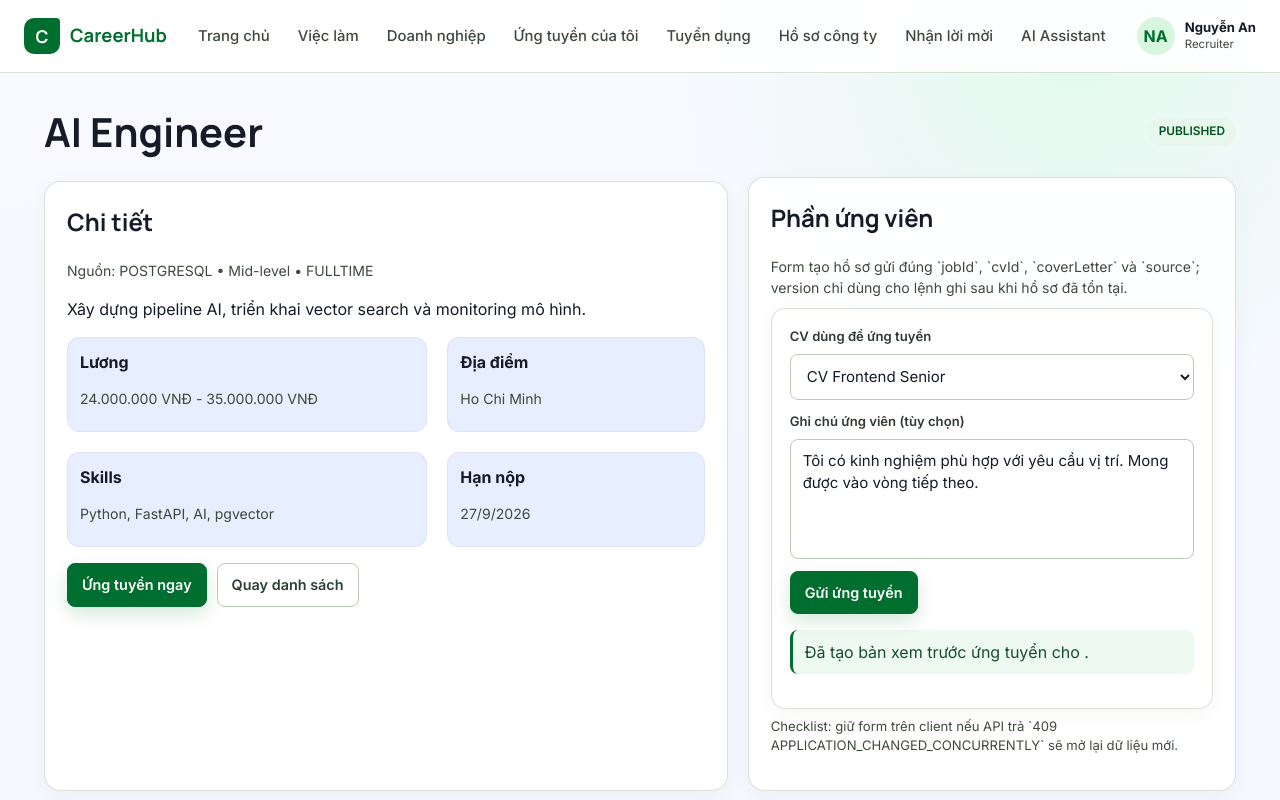
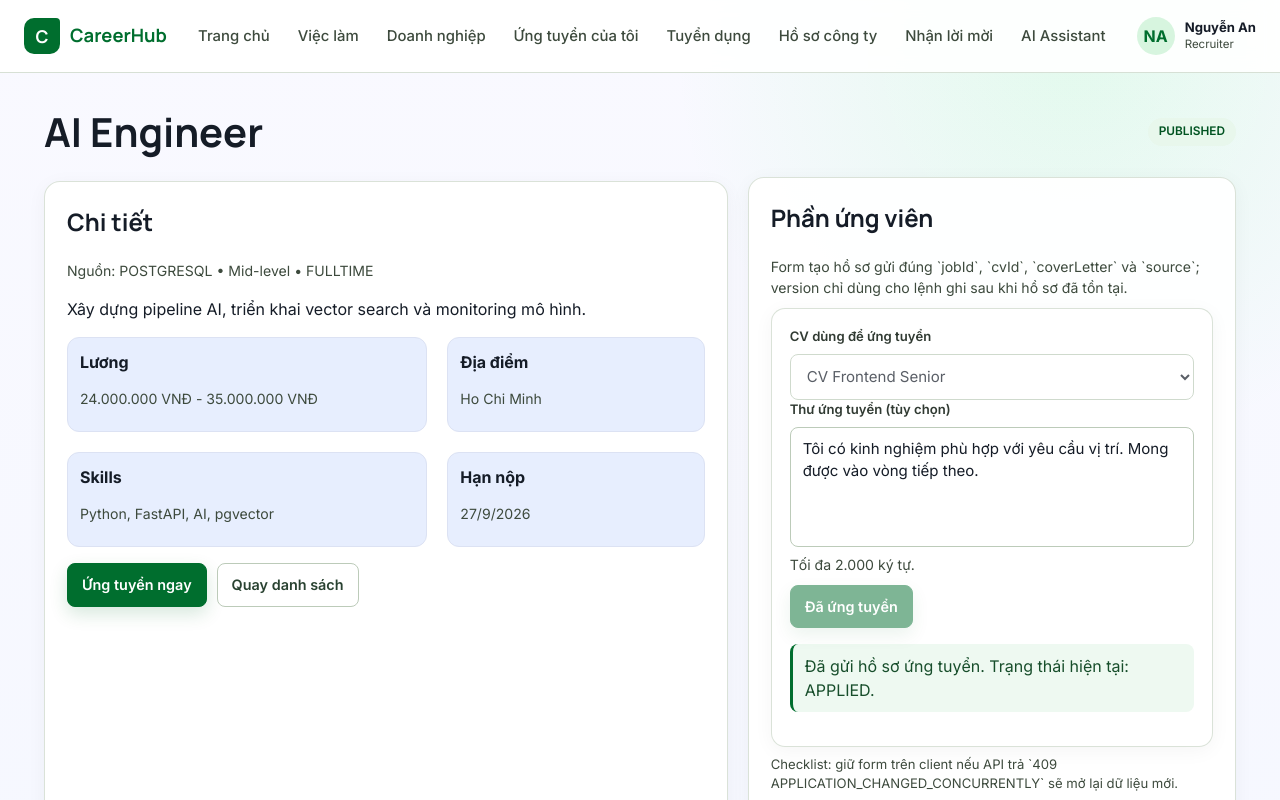
Before and after one commit to doan2026/Recruitment-System, a Next.js app in the folder frontend/: page /candidate/jobs/job-ai-002 in a window 1280 px wide. Both pictures are taken after a click on the button "Gửi ứng tuyển". Shown: the top 800 px of the page. Built offline with nearby package versions, Linux system fonts and the light colour scheme; no server answers.

Commit message:
feat(frontend): show reapplication cooldown

```diff
--- a/frontend/components/ApplyForm.tsx
+++ b/frontend/components/ApplyForm.tsx
@@ -1,43 +1,80 @@
 "use client";
 
-import { useState } from "react";
+import { FormEvent, useState } from "react";
+import { applicationCooldownView } from "../lib/applicationCooldown";
+import { toUserMessage } from "../lib/apiClient";
+import { isDemoPerson2Api, submitCandidateApplication } from "../lib/person2Api";
 
 export function ApplyForm({ jobId }: { jobId: string }) {
-  const [cvId, setCvId] = useState("cv-frontend-01");
-  const [note, setNote] = useState("Tôi có kinh nghiệm phù hợp với yêu cầu vị trí. Mong được vào vòng tiếp theo.");
+  const [cvId, setCvId] = useState(isDemoPerson2Api ? "cv-frontend-01" : "");
+  const [coverLetter, setCoverLetter] = useState("Tôi có kinh nghiệm phù hợp với yêu cầu vị trí. Mong được vào vòng tiếp theo.");
   const [pending, setPending] = useState(false);
+  const [submitted, setSubmitted] = useState(false);
+  const [responseError, setResponseError] = useState<unknown>(null);
   const [message, setMessage] = useState("");
 
-  function submit(event: React.FormEvent<HTMLFormElement>) {
+  async function submit(event: FormEvent<HTMLFormElement>) {
     event.preventDefault();
-    if (pending) return;
+    if (pending || submitted) return;
+    if (!cvId.trim()) {
+      setResponseError(null);
+      setMessage("Vui lòng chọn hoặc nhập mã CV đang hoạt động.");
+      return;
+    }
     setPending(true);
+    setResponseError(null);
     setMessage("");
-    window.setTimeout(() => {
+    try {
+      const response = await submitCandidateApplication({
+        jobId,
+        cvId: cvId.trim(),
+        coverLetter,
+        source: "SEARCH",
+      });
+      setSubmitted(true);
+      setMessage(`Đã gửi hồ sơ ứng tuyển. Trạng thái hiện tại: ${response.data.status}.`);
+    } catch (reason: unknown) {
+      setResponseError(reason);
+    } finally {
       setPending(false);
-      setMessage(`Đã tạo bản xem trước ứng tuyển cho .`);
-    }, 450);
+    }
   }
 
+  const cooldown = applicationCooldownView(responseError);
+
   return (
-    <form className="card" id="apply" noValidate onSubmit={submit}>
+    <form className="card form-stack" id="apply" noValidate onSubmit={submit}>
       <div className="field">
         <label className="label" htmlFor="apply-cv">CV dùng để ứng tuyển</label>
-        <select id="apply-cv" className="select" value={cvId} onChange={(event) => setCvId(event.target.value)}>
-          <option value="cv-frontend-01">CV Frontend Senior</option>
-          <option value="cv-frontend-02">CV Frontend Junior</option>
-        </select>
+        {isDemoPerson2Api ? (
+          <select id="apply-cv" className="select" value={cvId} disabled={pending || submitted} onChange={(event) => setCvId(event.target.value)}>
+            <option value="cv-frontend-01">CV Frontend Senior</option>
+            <option value="cv-frontend-02">CV Frontend Junior</option>
+          </select>
+        ) : (
+          <input id="apply-cv" className="input" value={cvId} disabled={pending || submitted} placeholder="UUID của CV active" aria-describedby="apply-cv-help" onChange={(event) => setCvId(event.target.value)} />
+        )}
+        {!isDemoPerson2Api ? <span id="apply-cv-help" className="help">CV được quản lý ở Profile Service; form không lưu mã này ngoài React state.</span> : null}
       </div>
-      <div className="field" style={{ marginTop: 12 }}>
-        <label className="label" htmlFor="apply-note">Ghi chú ứng viên (tùy chọn)</label>
-        <textarea id="apply-note" className="textarea resize-none" rows={4} value={note} onChange={(event) => setNote(event.target.value)} />
+      <div className="field">
+        <label className="label" htmlFor="apply-note">Thư ứng tuyển (tùy chọn)</label>
+        <textarea id="apply-note" className="textarea resize-none" rows={4} maxLength={2000} value={coverLetter} disabled={pending || submitted} onChange={(event) => setCoverLetter(event.target.value)} />
+        <span className="help">Tối đa 2.000 ký tự.</span>
       </div>
-      <div className="btn-group" style={{ marginTop: 12 }}>
-        <button className="btn btn-primary" type="submit" disabled={pending} aria-busy={pending}>
-          {pending ? "Đang gửi…" : "Gửi ứng tuyển"}
+      <div className="btn-group">
+        <button className="btn btn-primary" type="submit" disabled={pending || submitted || cooldown !== null} aria-busy={pending}>
+          {pending ? "Đang gửi…" : submitted ? "Đã ứng tuyển" : "Gửi ứng tuyển"}
         </button>
       </div>
-      {message ? <p className="notice notice-success" role="status">{message}</p> : null}
+      {message ? <p className={submitted ? "notice notice-success" : "form-error"} role="status">{message}</p> : null}
+      {cooldown ? (
+        <section className="notice notice-warning" role="alert">
+          <strong>{cooldown.title}</strong>
+          <p>{cooldown.description}</p>
+          <time dateTime={cooldown.eligibleAt}>Có thể nộp lại: {cooldown.eligibleAtLabel}</time>
+        </section>
+      ) : null}
+      {responseError && !cooldown ? <p className="notice notice-danger" role="alert"><strong>Chưa gửi được hồ sơ.</strong> {toUserMessage(responseError)}</p> : null}
     </form>
   );
 }
--- a/frontend/lib/apiClientCore.ts
+++ b/frontend/lib/apiClientCore.ts
@@ -260,6 +260,7 @@ export function normalizeError(code: string): string {
     OFFER_CHANGED_CONCURRENTLY: "Offer vừa được cập nhật. Hãy tải lại trước khi phản hồi.",
     APPLICATION_CHANGED_CONCURRENTLY: "Hồ sơ vừa thay đổi. Hãy tải lại trước khi tiếp tục.",
     INVALID_APPLICATION_TRANSITION: "Trạng thái hồ sơ đã thay đổi hoặc thao tác này không còn hợp lệ. Hãy tải lại pipeline.",
+    REAPPLICATION_COOLDOWN: "Bạn đang trong thời gian chờ trước khi có thể ứng tuyển lại.",
     JOB_STATE_CHANGED: "Trạng thái tin tuyển dụng vừa thay đổi. Hãy tải lại và so sánh trước khi tiếp tục.",
     JOB_ACCESS_DENIED: "Bạn không có quyền thao tác với tin tuyển dụng này. Danh sách sẽ được đồng bộ lại.",
     JOB_SEARCH_PAGE_TOO_DEEP: "Kết quả quá sâu. Hãy lọc hẹp hơn hoặc chuyển sang tải thêm.",
--- /dev/null
+++ b/frontend/lib/applicationCooldown.ts
@@ -0,0 +1,28 @@
+import { ApiClientError } from "./apiClientCore";
+
+export interface ApplicationCooldownView {
+  eligibleAt: string;
+  eligibleAtLabel: string;
+  title: string;
+  description: string;
+}
+
+export function applicationCooldownView(error: unknown): ApplicationCooldownView | null {
+  if (!(error instanceof ApiClientError) || error.status !== 409 || error.code !== "REAPPLICATION_COOLDOWN") {
+    return null;
+  }
+  const eligibleAt = typeof error.details.eligibleAt === "string" ? error.details.eligibleAt : "";
+  const timestamp = Date.parse(eligibleAt);
+  if (!eligibleAt || Number.isNaN(timestamp)) return null;
+  const eligibleAtLabel = new Intl.DateTimeFormat("vi-VN", {
+    dateStyle: "long",
+    timeStyle: "short",
+    timeZone: "Asia/Ho_Chi_Minh",
+  }).format(timestamp);
+  return {
+    eligibleAt,
+    eligibleAtLabel,
+    title: "Chưa thể ứng tuyển lại",
+    description: `Bạn có thể nộp lại từ ${eligibleAtLabel}. Đây là thời điểm kết thúc 30 ngày chờ sau lần bị từ chối gần nhất.`,
+  };
+}
--- a/frontend/lib/person2Api.ts
+++ b/frontend/lib/person2Api.ts
@@ -908,6 +908,54 @@ export async function getApplications(candidateId?: string, signal?: AbortSignal
   return { ...response, data: response.data.map(toApplication) };
 }
 
+export async function submitCandidateApplication(
+  values: {
+    jobId: string;
+    cvId: string;
+    coverLetter?: string;
+    source: "SEARCH" | "AI_RECOMMENDATION" | "COMPANY_PAGE" | "SHARED_LINK" | "OTHER";
+  },
+  signal?: AbortSignal,
+): Promise<ApiEnvelope<CandidateApplication>> {
+  if (isDemoPerson2Api) {
+    const job = demo.jobs.find((item) => item.id === values.jobId);
+    if (!job) throw new ApiClientError({ code: "JOB_NOT_FOUND", status: 404 });
+    const now = new Date().toISOString();
+    return {
+      data: {
+        id: `application-${Date.now()}`,
+        candidateId: "demo-candidate",
+        candidateName: "Ứng viên demo",
+        email: "",
+        jobId: values.jobId,
+        jobTitle: job.title,
+        companyName: "Doanh nghiệp tuyển dụng",
+        status: "APPLIED",
+        version: 0,
+        createdAt: now,
+        hasCv: true,
+      },
+      meta: null,
+    };
+  }
+  assertCanonicalUuidV4(values.jobId, "jobId");
+  assertCanonicalUuidV4(values.cvId, "cvId");
+  const body = selectContractFields({
+    jobId: values.jobId,
+    cvId: values.cvId,
+    coverLetter: values.coverLetter?.trim() || undefined,
+    source: values.source,
+  }, ["jobId", "cvId", "coverLetter", "source"] as const);
+  const response = await requestApi<BackendApplicationListItem>(API_PATHS.applications, {
+    method: "POST",
+    body,
+    privateData: true,
+    signal,
+    maxRetries: 0,
+  });
+  return { ...response, data: toApplication(response.data) };
+}
+
 export async function getApplicationsByJob(jobId: string, signal?: AbortSignal): Promise<ApiEnvelope<CandidateApplication[]>> {
   if (isDemoPerson2Api) return normalizeDemo(demo.getApplicationsByJob(jobId));
   assertCanonicalUuidV4(jobId, "jobId");
--- a/frontend/tsconfig.api-test.json
+++ b/frontend/tsconfig.api-test.json
@@ -8,5 +8,5 @@
     "moduleResolution": "node",
     "outDir": ".test-dist"
   },
-  "include": ["lib/apiClientCore.ts", "lib/demoData.ts", "lib/applicationVersioning.ts", "lib/applicationStateMachine.ts", "lib/offerResponseRecovery.ts", "lib/companyForm.ts", "lib/companyInvitation.ts", "lib/companyInvitationAcceptance.ts", "lib/companyMembership.ts", "lib/companyVerification.ts", "lib/companyMediaUpload.ts", "lib/companyMediaLibrary.ts", "lib/companyPublicSearch.ts", "lib/companyPublicProfile.ts", "lib/jobForm.ts", "lib/jobLifecycle.ts", "lib/recruiterJobTable.ts", "lib/recruiterJobAccess.ts", "lib/publicJobSearch.ts", "lib/cursorRecovery.ts", "lib/recommendationPresentation.ts", "lib/candidateRecommendation.ts", "lib/conflictRecovery.ts", "lib/transientRecovery.ts", "lib/apiClient.test.ts"]
+  "include": ["lib/apiClientCore.ts", "lib/demoData.ts", "lib/applicationVersioning.ts", "lib/applicationStateMachine.ts", "lib/applicationCooldown.ts", "lib/offerResponseRecovery.ts", "lib/companyForm.ts", "lib/companyInvitation.ts", "lib/companyInvitationAcceptance.ts", "lib/companyMembership.ts", "lib/companyVerification.ts", "lib/companyMediaUpload.ts", "lib/companyMediaLibrary.ts", "lib/companyPublicSearch.ts", "lib/companyPublicProfile.ts", "lib/jobForm.ts", "lib/jobLifecycle.ts", "lib/recruiterJobTable.ts", "lib/recruiterJobAccess.ts", "lib/publicJobSearch.ts", "lib/cursorRecovery.ts", "lib/recommendationPresentation.ts", "lib/candidateRecommendation.ts", "lib/conflictRecovery.ts", "lib/transientRecovery.ts", "lib/apiClient.test.ts"]
 }
```
Also changed, not shown: 2 other files (tests, documents, lock files or other folders).
